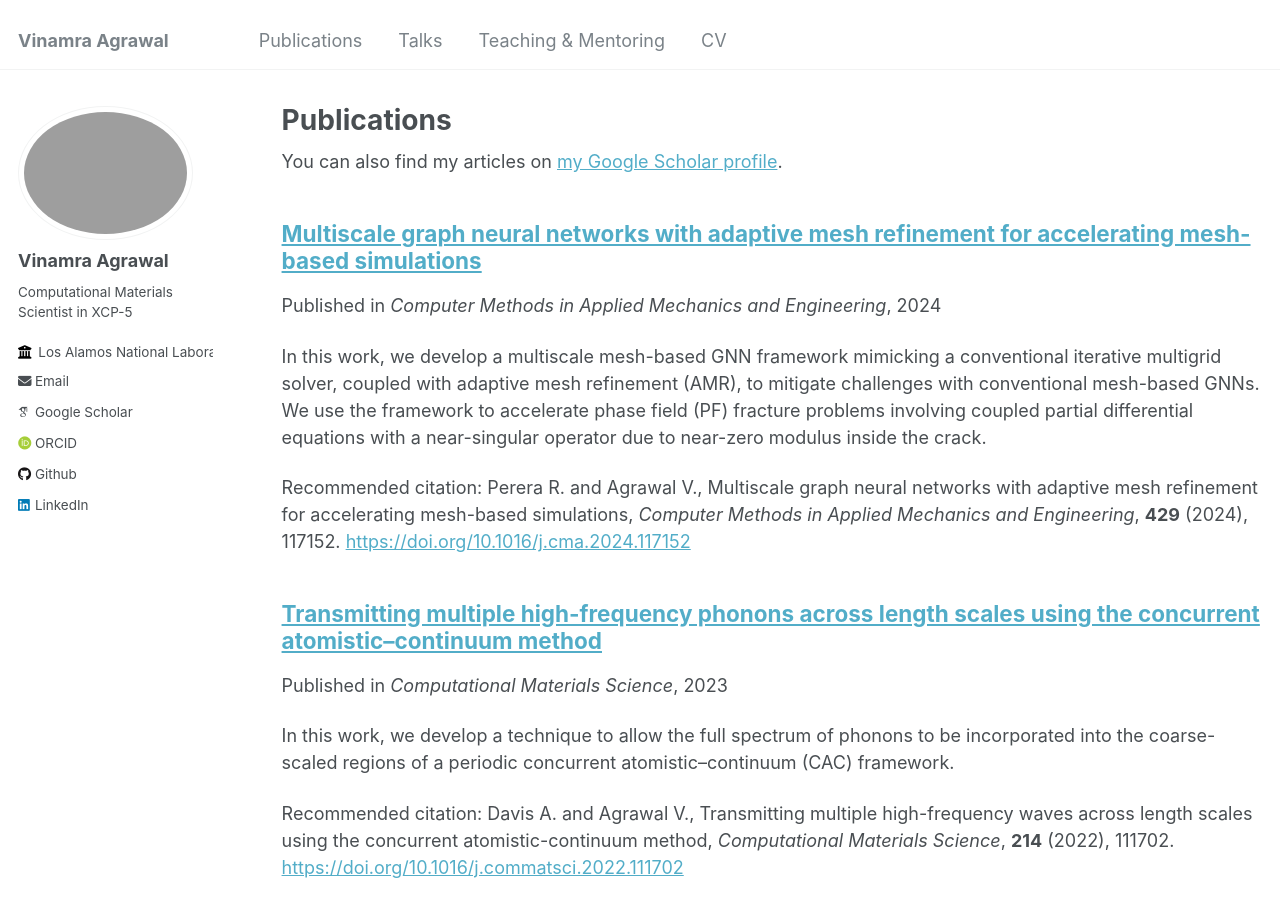
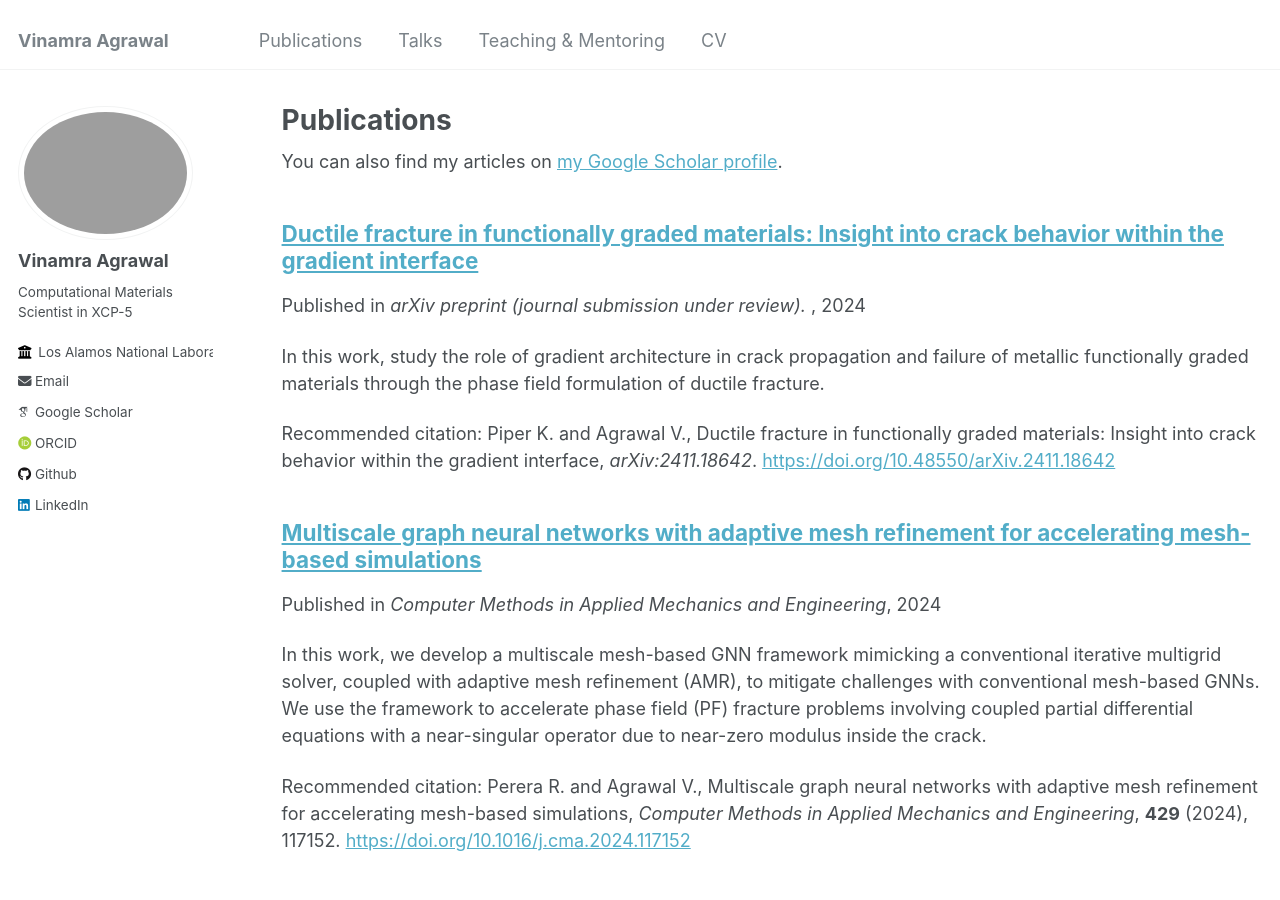
Before and after one commit to vinagr/vinagr.github.io, a Jekyll site: the page built from _pages/publications.md, in a window 1280 px wide and 900 px high. Built offline with Jekyll 4.4.1, drawn with Linux system fonts in a browser that asks for light colours; some web fonts are replaced.

Commit message:
added some publications and talks. more to come

```diff
--- /dev/null
+++ b/_publications/2024-12-16-pff-dutile.md
@@ -0,0 +1,12 @@
+---
+title: "Ductile fracture in functionally graded materials: Insight into crack behavior within the gradient interface"
+collection: publications
+permalink: /publication/2024-12-16-pff-dutile
+excerpt: 'In this work, study the role of gradient architecture in crack propagation and failure of metallic functionally graded materials through the phase field formulation of ductile fracture.'
+date: 2024-12-16
+venue: 'arXiv preprint (journal submission under review). '
+paperurl: 'https://doi.org/10.48550/arXiv.2411.18642'
+citation: 'Piper K. and Agrawal V., Ductile fracture in functionally graded materials: Insight into crack behavior within the gradient interface, <i>arXiv:2411.18642</i>.'
+---
+
+Despite advances in manufacturing making metal functionally graded materials (FGMs) more common, numerical methods for predicting fracture in ductile functionally graded materials remain limited. In this work we study the crack propagation in ductile FGMs, specifically focusing on crack propagation within the gradient region of an FGM. We investigate the direct effects of plasticity, and the exact correlations between accumulated plastic strain and crack growth patterns in an FGM. Through this, we determine key differences in crack growth patterns between well-studied brittle FGMs, and more recently developed ductile FGMs. We provide substantial insight on the influence of both the angle of incidence and the width of the gradient, and expose potential pathways for engineering crack-arresting behavior in ductile FGMs
```
Also changed, not shown: _data/authors.yml (+14 -14 lines), _talks/2024-10-10-invited-talk-uiowa.md (added, +9 -0 lines).
